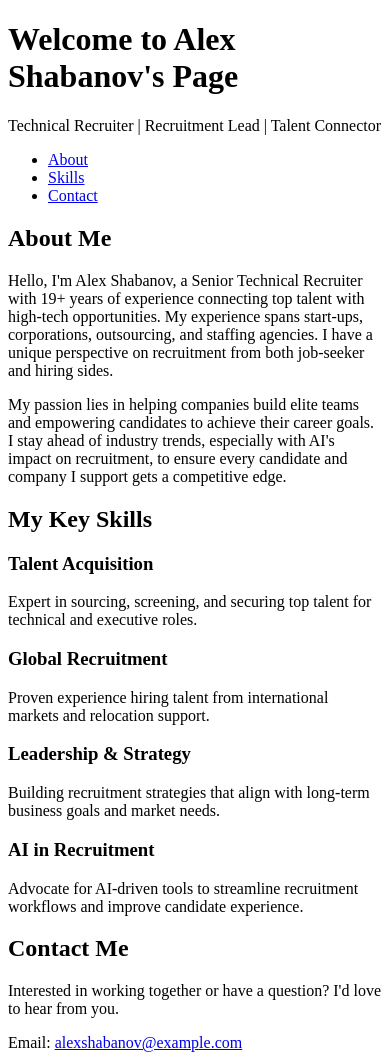
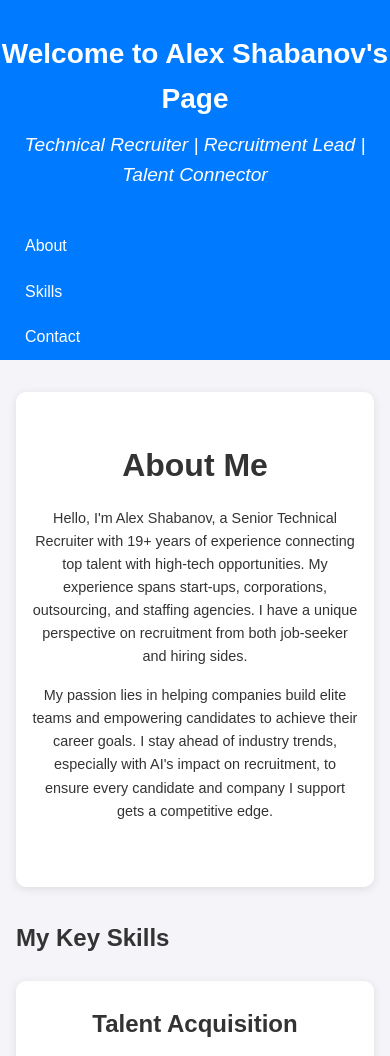
Before and after one commit to AleksandrSh/IsrSkMap, a plain HTML site: page index.html in a window 390 px wide. Shown: the top 1056 px of the page. Drawn offline with Linux system fonts and the light colour scheme.

Commit message:
Update style.css

```diff
--- a/style.css
+++ b/style.css
@@ -1 +1,203 @@
-<link rel="stylesheet" href="style.css">
+/* === Global Styles === */
+* {
+  margin: 0;
+  padding: 0;
+  box-sizing: border-box;
+}
+
+body {
+  font-family: 'Arial', sans-serif;
+  line-height: 1.6;
+  color: #333;
+  background-color: #f4f4f9;
+  padding: 0;
+  margin: 0;
+}
+
+/* === Header Section === */
+header {
+  background-color: #007bff;
+  color: #fff;
+  text-align: center;
+  padding: 2rem 0;
+}
+
+header h1 {
+  font-size: 2.5rem;
+  margin-bottom: 0.5rem;
+}
+
+header p {
+  font-size: 1.2rem;
+  font-style: italic;
+}
+
+/* === Navigation (optional) === */
+nav ul {
+  display: flex;
+  justify-content: center;
+  list-style: none;
+  background-color: #007bff;
+}
+
+nav ul li {
+  margin: 0 10px;
+}
+
+nav ul li a {
+  color: #fff;
+  text-decoration: none;
+  padding: 10px 15px;
+  display: inline-block;
+}
+
+nav ul li a:hover {
+  background-color: #0056b3;
+  border-radius: 5px;
+}
+
+/* === Main Content === */
+main {
+  padding: 2rem 1rem;
+}
+
+/* === About Section === */
+.about {
+  text-align: center;
+  padding: 3rem 1rem;
+  background-color: #fff;
+  border-radius: 10px;
+  box-shadow: 0 2px 10px rgba(0,0,0,0.1);
+  margin-bottom: 2rem;
+}
+
+.about h2 {
+  font-size: 2rem;
+  margin-bottom: 1rem;
+}
+
+.about p {
+  font-size: 1.1rem;
+  line-height: 1.6;
+  margin-bottom: 1rem;
+}
+
+/* === Skills Section === */
+.skills {
+  display: grid;
+  grid-template-columns: repeat(auto-fit, minmax(250px, 1fr));
+  gap: 1.5rem;
+}
+
+.skill-card {
+  background-color: #fff;
+  padding: 2rem;
+  border-radius: 10px;
+  text-align: center;
+  box-shadow: 0 2px 10px rgba(0,0,0,0.1);
+}
+
+.skill-card h3 {
+  font-size: 1.5rem;
+  margin-bottom: 1rem;
+}
+
+.skill-card p {
+  font-size: 1rem;
+}
+
+/* === Contact Section === */
+.contact {
+  background-color: #007bff;
+  color: #fff;
+  text-align: center;
+  padding: 3rem 1rem;
+}
+
+.contact h2 {
+  font-size: 2rem;
+  margin-bottom: 1rem;
+}
+
+.contact p {
+  font-size: 1.1rem;
+  margin-bottom: 1rem;
+}
+
+.contact a {
+  color: #fff;
+  text-decoration: underline;
+}
+
+.contact a:hover {
+  color: #cce5ff;
+}
+
+/* === Footer === */
+footer {
+  text-align: center;
+  padding: 2rem 0;
+  background-color: #333;
+  color: #fff;
+}
+
+footer p {
+  font-size: 0.9rem;
+}
+
+footer a {
+  color: #fff;
+  text-decoration: underline;
+}
+
+footer a:hover {
+  color: #cce5ff;
+}
+
+/* === Buttons (Optional for Call to Action) === */
+.btn {
+  display: inline-block;
+  background-color: #007bff;
+  color: #fff;
+  padding: 0.75rem 1.25rem;
+  font-size: 1rem;
+  text-align: center;
+  text-decoration: none;
+  border-radius: 5px;
+  transition: background-color 0.3s;
+}
+
+.btn:hover {
+  background-color: #0056b3;
+}
+
+/* === Media Queries for Mobile Responsiveness === */
+@media (max-width: 768px) {
+  header h1 {
+    font-size: 2rem;
+  }
+
+  .about p,
+  .contact p {
+    font-size: 1rem;
+  }
+
+  nav ul {
+    flex-direction: column;
+  }
+
+  .skill-card {
+    padding: 1.5rem;
+  }
+}
+
+@media (max-width: 480px) {
+  header h1 {
+    font-size: 1.75rem;
+  }
+
+  .about p,
+  .contact p {
+    font-size: 0.9rem;
+  }
+}
```
